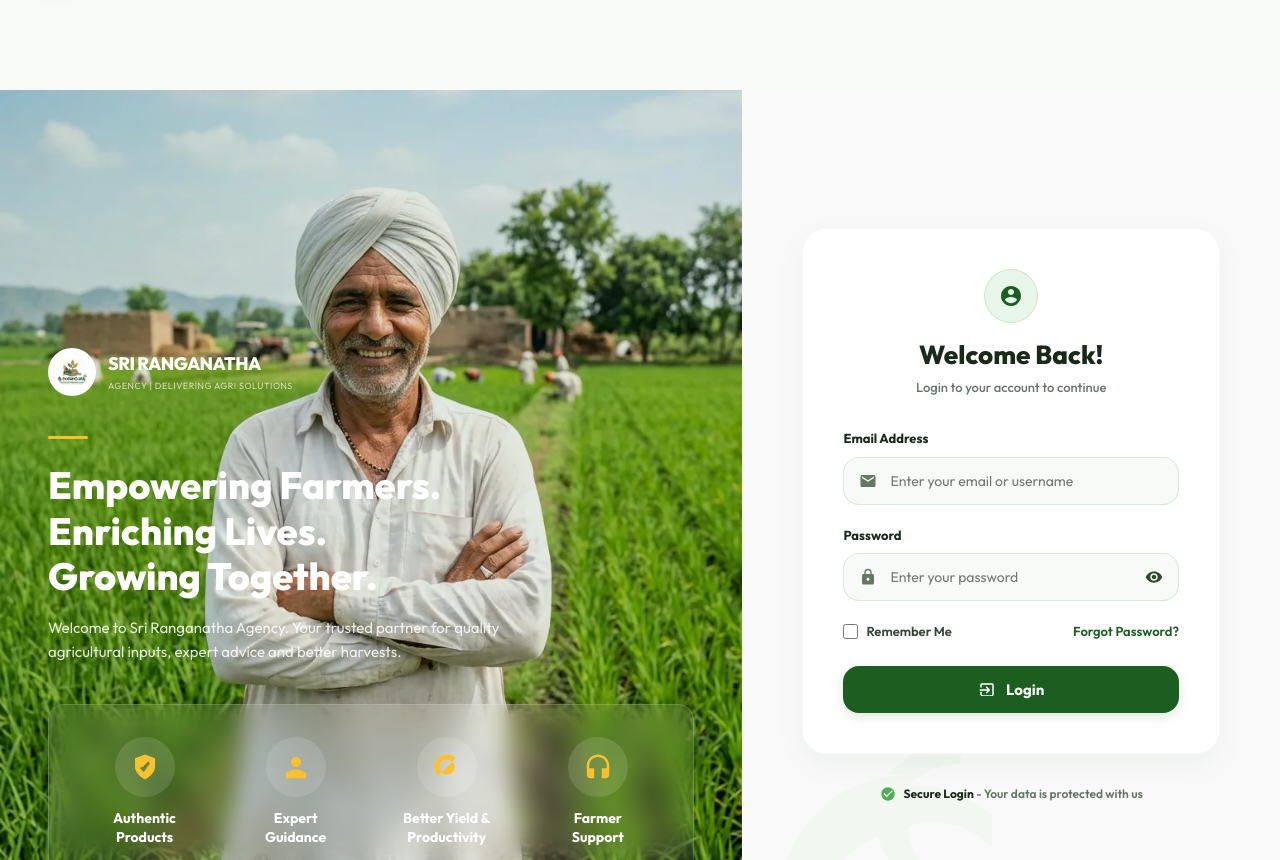
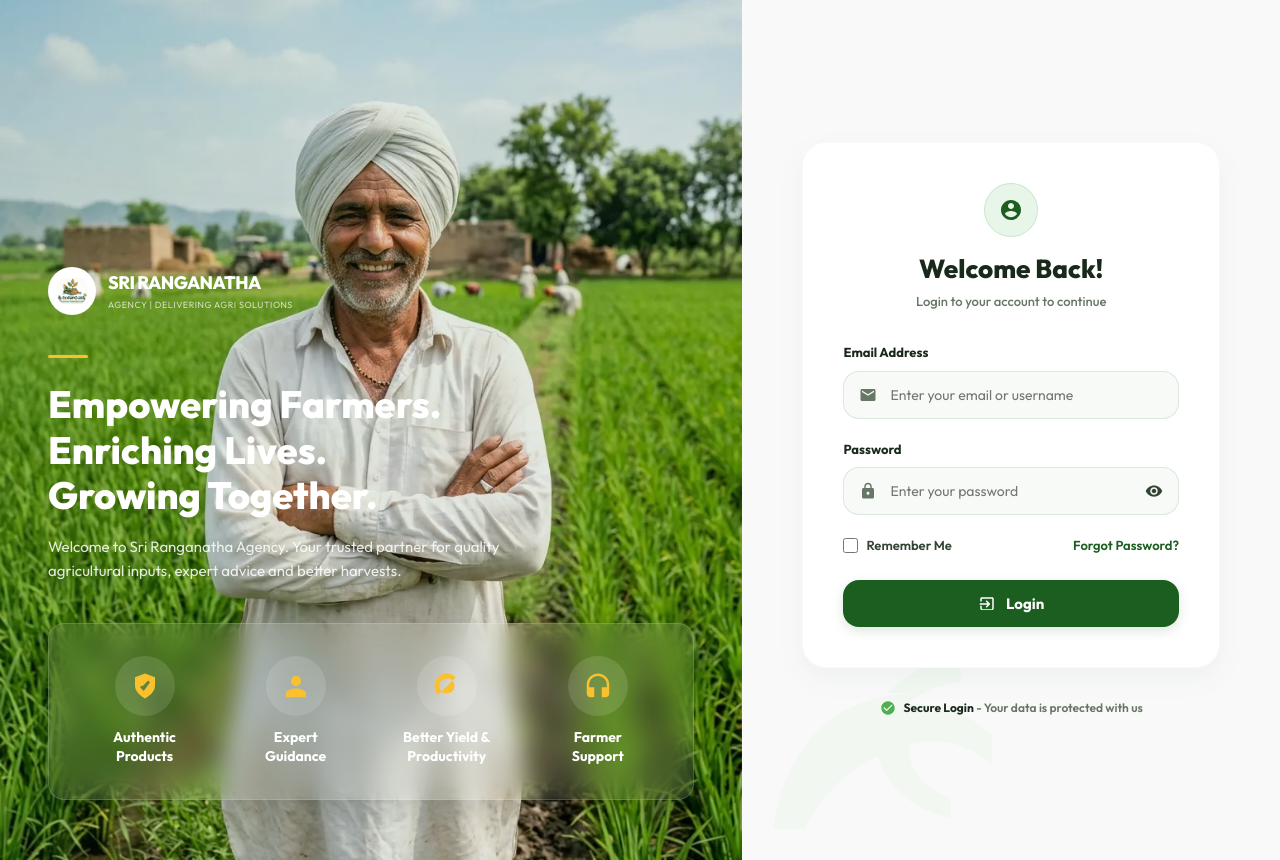
Before and after one commit to Srinivasaraot20/sriagency, a Django app: page /login.html in a window 1280 px wide. Shown: the part 81-941 px from the top of the page. Run offline with Django 5.2, Linux system fonts and the light colour scheme.

Commit message:
Update login.html

```diff
--- a/templates/login.html
+++ b/templates/login.html
@@ -14,17 +14,20 @@
     body.login-page-body {
       margin: 0;
       padding: 0;
+      padding-top: 80px !important; /* offset for fixed header */
     }
     #main-content {
-      padding-top: 90px;
+      padding-top: 0 !important;
+      margin-top: 0 !important;
     }
     .login-split-container {
       display: grid !important;
       grid-template-columns: 1fr 1fr !important;
       align-items: stretch !important;
-      min-height: calc(100vh - 90px) !important;
+      min-height: calc(100vh - 80px) !important;
       width: 100% !important;
       margin: 0 !important;
+      padding: 0 !important;
       background-color: #f9f9f9 !important;
     }
     .login-left-panel {
@@ -199,10 +202,11 @@
         align-items: stretch !important;
         padding: 0 !important;
         margin: 0 !important;
-        height: calc(100vh - 90px) !important;
+        height: calc(100vh - 80px) !important;
       }
       #main-content {
-        padding-top: 90px !important;
+        padding-top: 0 !important;
+        margin-top: 0 !important;
       }
       .login-left-panel {
         height: 100% !important;
```
